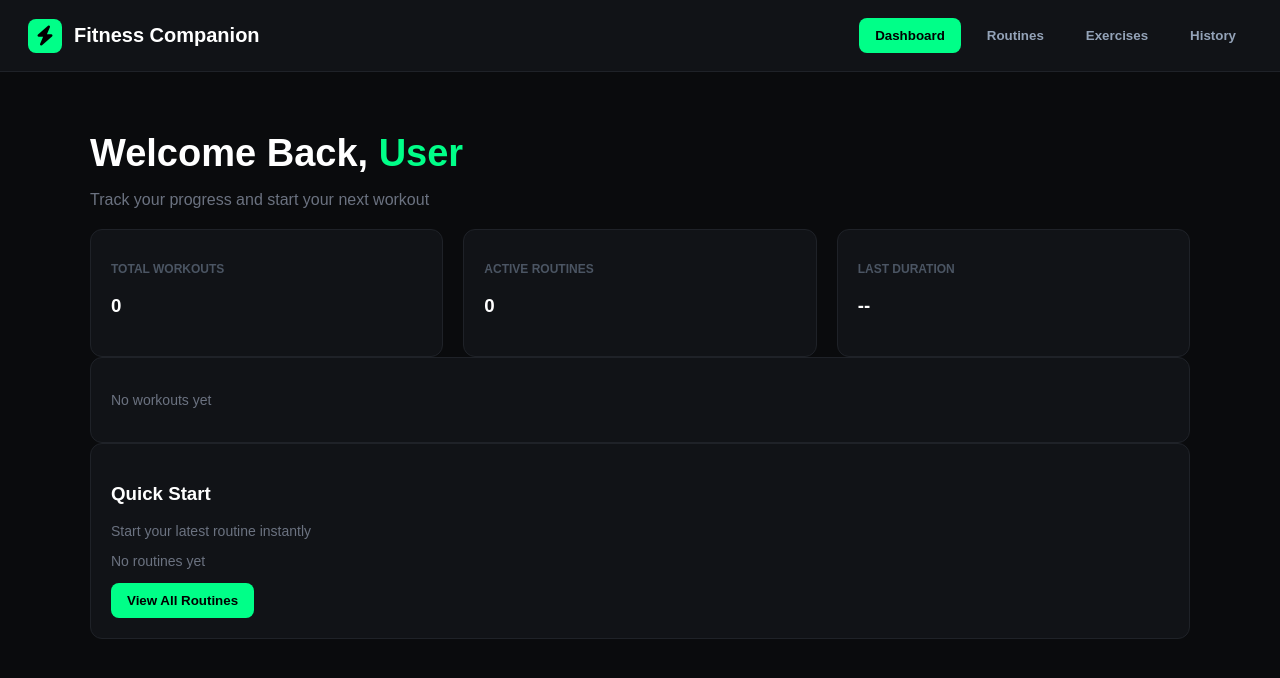
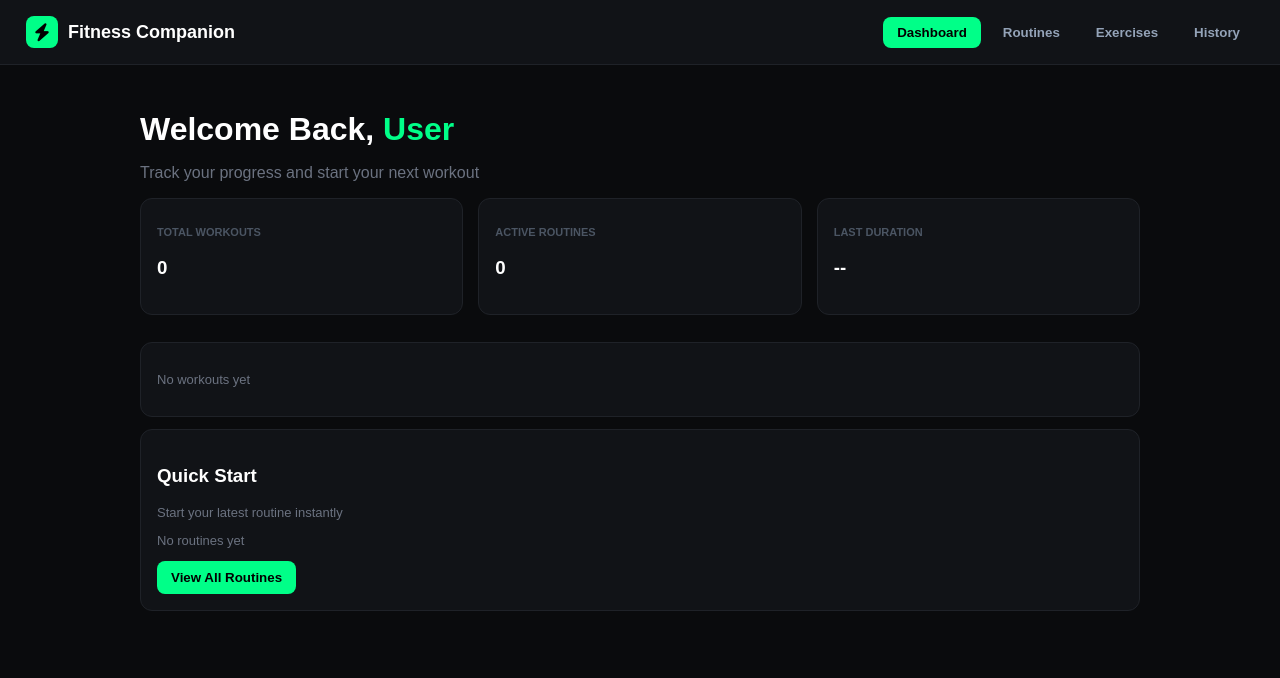
Before and after one commit to kavinghty/Fitness-Companion-DTE-Final-Assesment, a Flask app: page / in a window 1280 px wide. Shown: the top 678 px of the page. Run offline with Flask 3, Linux system fonts and the light colour scheme; data comes from the database, SQL or seed files in the repository.

Commit message:
fixed css for accurate spacing on homepage

```diff
--- a/static/styles.css
+++ b/static/styles.css
@@ -5,10 +5,11 @@ body {
     font-family: Arial, sans-serif;
 }
 
+/* NAVBAR */
 .navbar {
     background-color: #111317;
     border-bottom: 1px solid #1f2228;
-    padding: 18px 28px;
+    padding: 16px 26px; /* slightly tighter */
     display: flex;
     justify-content: space-between;
     align-items: center;
@@ -17,14 +18,14 @@ body {
 .logo {
     display: flex;
     align-items: center;
-    gap: 12px;
-    font-size: 20px;
+    gap: 10px;
+    font-size: 18px;
     font-weight: bold;
 }
 
 .logo-box {
-    width: 34px;
-    height: 34px;
+    width: 32px;
+    height: 32px;
     background-color: #00ff88;
     color: black;
     border-radius: 8px;
@@ -33,16 +34,17 @@ body {
     align-items: center;
 }
 
+/* NAV */
 .nav {
     display: flex;
-    gap: 10px;
+    gap: 8px;
 }
 
 .nav-btn {
     background: transparent;
     border: none;
     color: #94a3b8;
-    padding: 10px 16px;
+    padding: 8px 14px; /* tighter */
     border-radius: 8px;
     cursor: pointer;
     font-weight: bold;
@@ -53,11 +55,12 @@ body {
     color: black;
 }
 
+/* BUTTONS */
 .green-btn {
     background-color: #00ff88;
     color: black;
     border: none;
-    padding: 10px 16px;
+    padding: 9px 14px;
     border-radius: 8px;
     font-weight: bold;
     cursor: pointer;
@@ -67,17 +70,19 @@ body {
     background-color: #1a1d23;
     color: white;
     border: none;
-    padding: 10px 16px;
+    padding: 9px 14px;
     border-radius: 8px;
     cursor: pointer;
 }
 
+/* CONTAINER */
 .container {
-    max-width: 1100px;
+    max-width: 1000px; /* 👈 tighter like image 2 */
     margin: auto;
-    padding: 35px 20px;
+    padding: 25px 18px; /* less vertical padding */
 }
 
+/* PAGE SWITCH */
 .page {
     display: none;
 }
@@ -86,59 +91,65 @@ body {
     display: block;
 }
 
+/* TEXT */
 h1 {
-    font-size: 38px;
-    margin-bottom: 8px;
+    font-size: 32px; /* smaller = cleaner */
+    margin-bottom: 6px;
 }
 
 .subtitle {
     color: #6b7280;
-    margin-bottom: 20px;
+    margin-bottom: 16px;
 }
 
-/* ✅ FIXED: Grid instead of flex (removes weird spacing) */
+/* DASHBOARD CARDS */
 .cards {
     display: grid;
     grid-template-columns: repeat(3, 1fr);
-    gap: 20px;
-    margin-top: 20px;
+    gap: 15px; /* 👈 tighter spacing */
+    margin-top: 15px;
+    margin-bottom: 15px;
 }
 
 .card {
     background-color: #111317;
     border: 1px solid #1f2228;
-    padding: 20px;
+    padding: 16px; /* 👈 less padding = smaller cards */
     border-radius: 12px;
+    margin-bottom: 12px; /* 👈 reduces big vertical gaps */
 }
 
+/* LABELS */
 .label {
     color: #4b5563;
-    font-size: 12px;
+    font-size: 11px;
     font-weight: bold;
     text-transform: uppercase;
 }
 
+/* TOP ROW */
 .top-row {
     display: flex;
     justify-content: space-between;
     align-items: flex-start;
-    gap: 15px;
-    margin-bottom: 20px;
+    gap: 12px;
+    margin-bottom: 15px;
 }
 
+/* FORM */
 .form-box {
     background-color: #111317;
     border: 1px solid #1f2228;
-    padding: 20px;
+    padding: 16px;
     border-radius: 12px;
-    margin-bottom: 20px;
+    margin-bottom: 15px;
 }
 
 input {
     width: 100%;
     box-sizing: border-box;
-    padding: 10px;
-    margin-bottom: 10px;
+    padding: 9px;
+    margin-bottom: 8px;
     border-radius: 8px;
     border: none;
     background-color: #1a1d23;
@@ -162,32 +174,35 @@ input {
 
 .button-group {
     display: flex;
-    gap: 10px;
+    gap: 8px;
 }
 
+/* EXERCISES */
 .exercise-grid {
     display: grid;
     grid-template-columns: repeat(2, 1fr);
-    gap: 15px;
+    gap: 12px;
 }
 
 .exercise-card {
     background-color: #111317;
     border: 1px solid #1f2228;
-    padding: 20px;
+    padding: 16px;
     border-radius: 12px;
 }
 
+/* TEXT SMALL */
 .small-text {
     color: #6b7280;
-    font-size: 14px;
+    font-size: 13px;
 }
 
+/* EXERCISE SELECT */
 .exercise-choice-list {
     display: flex;
     flex-wrap: wrap;
-    gap: 10px;
-    margin-bottom: 15px;
+    gap: 8px;
+    margin-bottom: 12px;
 }
 
 .exercise-choice {
```
Also changed, not shown: other parts of static/styles.css (+22 -15 lines).
